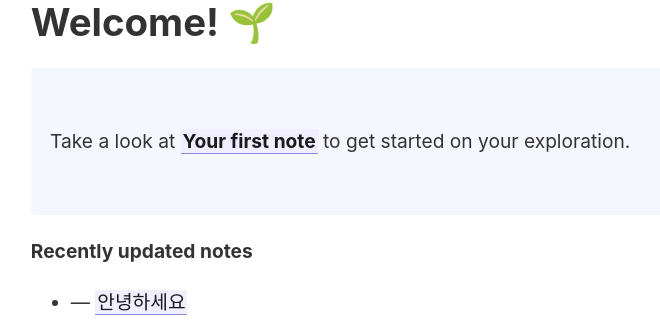
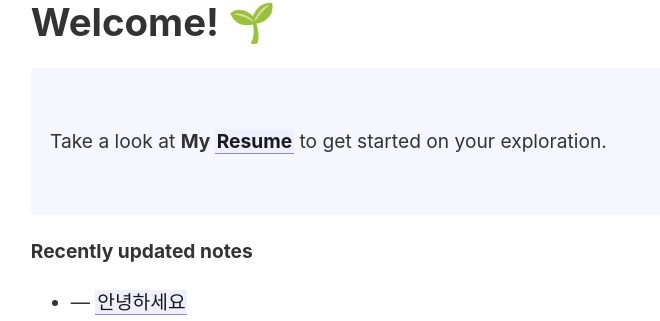
Before and after one commit to 0xPb1/test1, a Jekyll site: the page built from _pages/index.md, in a window 1280 px wide. Shown: the part 147-468 px from the top of the page, without its empty margins (46-706 px from the left). Built offline with Jekyll 4.4.1, drawn with Linux system fonts in a browser that asks for light colours.

Commit message:
add resume homepage

```diff
--- a/_pages/index.md
+++ b/_pages/index.md
@@ -8,7 +8,7 @@
 # Welcome! 🌱
 
 <p style="padding: 3em 1em; background: #f5f7ff; border-radius: 4px;">
-  Take a look at <span style="font-weight: bold">[[Your first note]]</span> to get started on your exploration.
+  Take a look at <span style="font-weight: bold">My [[Resume]]</span> to get started on your exploration.
 </p>
 
 <!-- This digital garden template is free, open-source, and [available on GitHub here](https://github.com/maximevaillancourt/digital-garden-jekyll-template).
```
